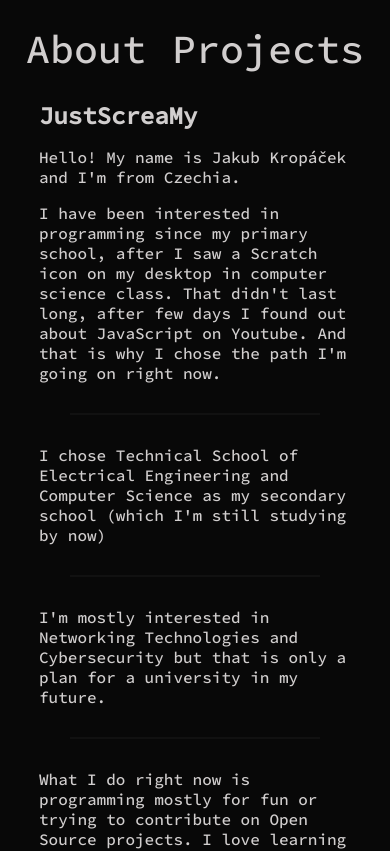
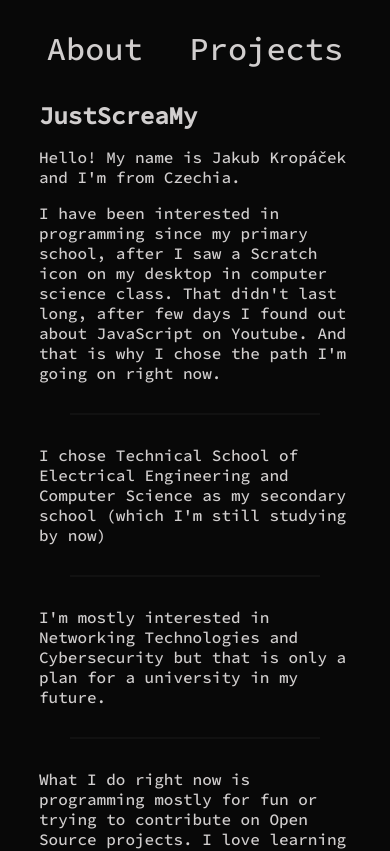
Before and after one commit to JustScreaMy/screamy-portfolio, a Next.js app: page / in a window 390 px wide. Shown: the top 851 px of the page. Built offline with nearby package versions, Linux system fonts and the light colour scheme.

Commit message:
Fixed navigation clamping

```diff
--- a/styles/Layout.module.css
+++ b/styles/Layout.module.css
@@ -11,7 +11,7 @@
   z-index: 10;
 }
 .content {
-  font-size: clamp(1rem, 2vw, 1.5rem);
+  font-size: clamp(1rem, 4vw, 1.5rem);
   margin: auto;
   height: fit-content;
   text-align: lefts;
@@ -19,7 +19,7 @@
 }
 .link {
   text-align: center;
-  font-size: clamp(2.5rem, 2vw, 3rem);
+  font-size: clamp(2rem, 4vw, 2.5rem);
   cursor: pointer;
   border-bottom: 2px solid transparent;
   transition: border-color 0.5s ease;
```
